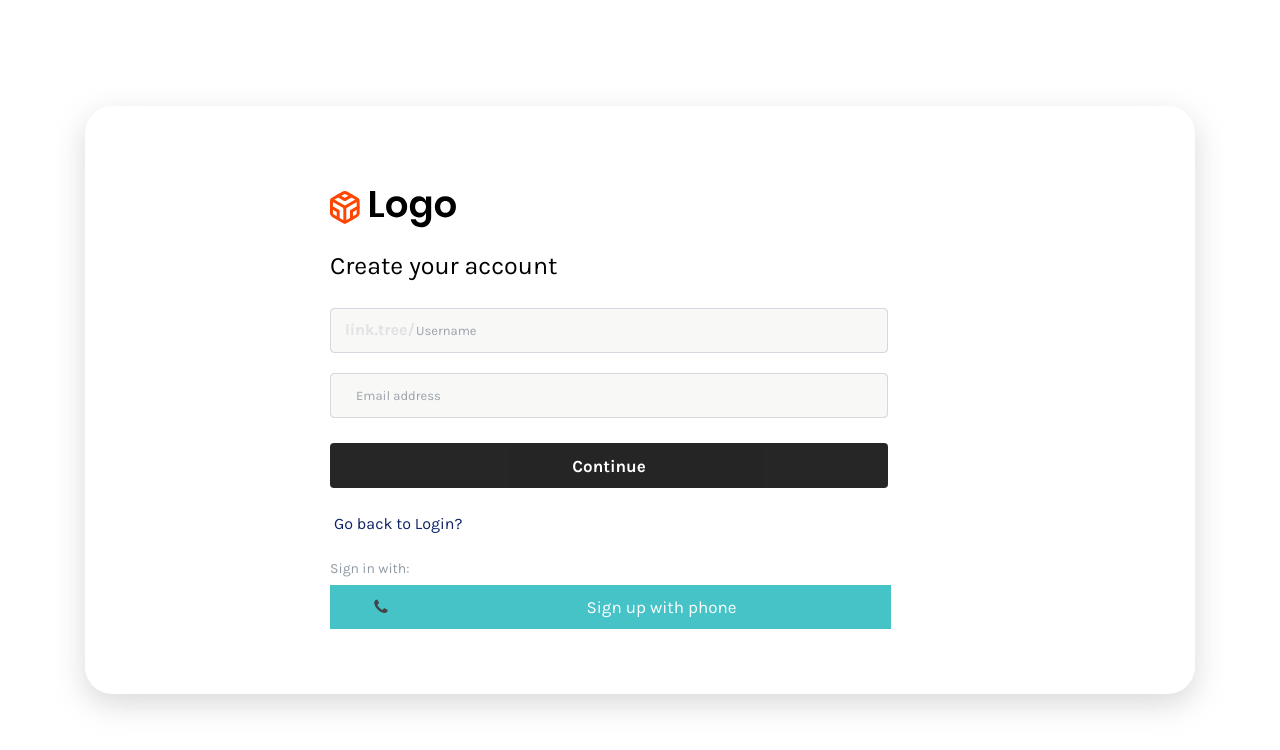
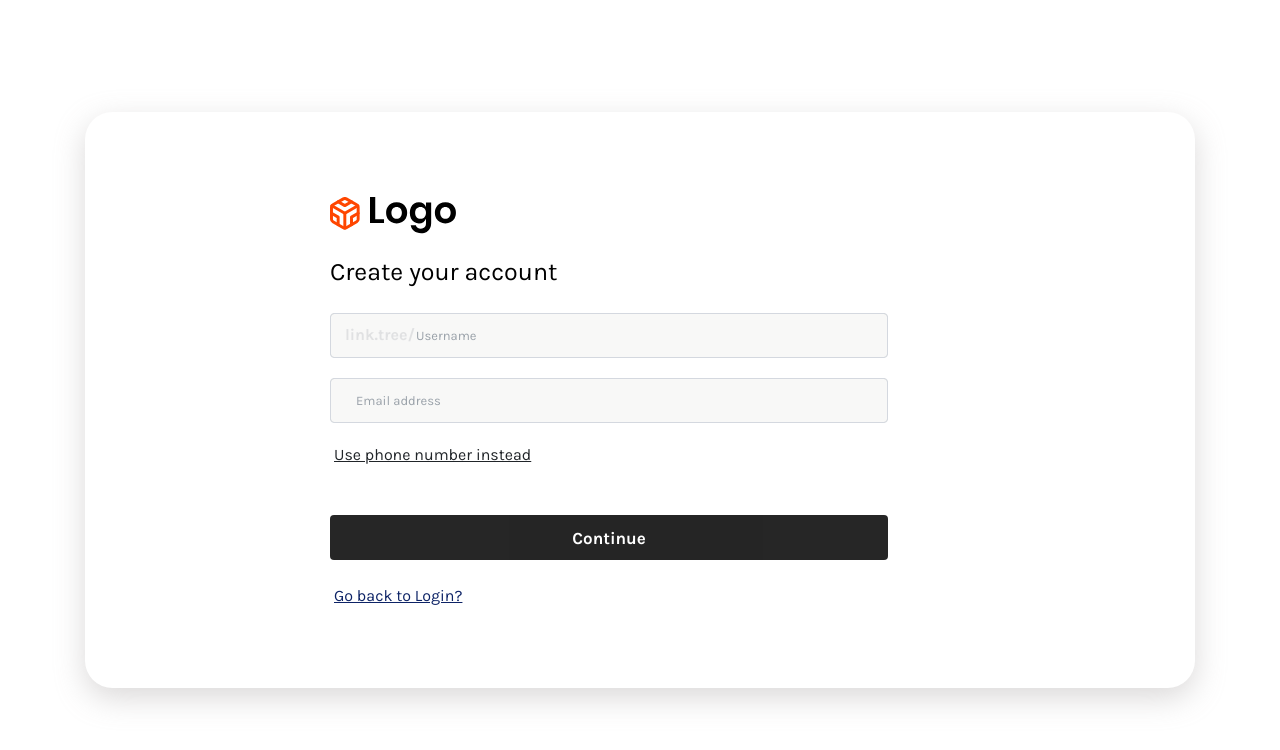
Before and after one commit to SyedSaifAli1234/influencersBook, a React (Create React App) app: page /register in a window 1280 px wide. Shown: the top 750 px of the page. Built offline with nearby package versions, Linux system fonts and the light colour scheme; no server answers.

Commit message:
Layout updated

```diff
--- a/src/components/Register.js
+++ b/src/components/Register.js
@@ -33,28 +33,19 @@ const Register = () => {
                                         <p className="text-dark"> <b> link.tree/ </b></p>
                                         <input type="text" name="userName" id="userName" className="form-control" placeholder="Username" ref={userName} required style={{ paddingLeft: "85px"}}/>
                                     </div>
+                                    {
+
+                                    }
                                     <div className="form-group input-container">
                                         <label htmlFor="email" className="sr-only">Email</label>
                                         <input type="email" name="email" id="email" className="form-control" placeholder="Email address" ref={email} required/>
                                     </div>
-                                    <input name="continue" id="continue" className="btn btn-block login-btn mb-4" type="submit" value="Continue"/>
+                                    <a className="ml-1" style={{cursor:"pointer"}} onClick={(e)=>{e.preventDefault();navigate('/')}}><u>Use phone number instead</u></a>
+                                    <input name="continue" id="continue" className="btn btn-block login-btn mb-4 mt-5" type="submit" value="Continue"/>
                                 </form>
                                 <p className="login-card-footer-text">
-                                    <a className="text-reset ml-1" style={{cursor:"pointer"}} onClick={(e)=>{e.preventDefault();navigate('/')}}>Go back to Login?</a>
+                                    <a className="text-reset ml-1" style={{cursor:"pointer"}} onClick={(e)=>{e.preventDefault();navigate('/')}}><u>Go back to Login?</u></a>
                                 </p>
-                                <a className="forgot-password-link" onClick={(e)=>e.preventDefault()}>Sign in with:</a>
-                                <div className="container">
-                                    <div className="row pr-2" onClick={()=>navigate('/phone-login')}>
-                                        <div className={"col-2 phone btn"} style={{backgroundColor:"#25b9be"}}>
-                                            <i className="fa fa-phone fa-fw"/>
-                                        </div>
-                                        <div className={"col-9 m-0 p-0"}>
-                                                <span className="btn text-white" style={{backgroundColor:"#25b9be"}}>
-                                                    Sign up with phone
-                                                </span>
-                                        </div>
-                                    </div>
-                                </div>
                             </div>
                         </div>
                         <div className="col-md-2"/>
```
